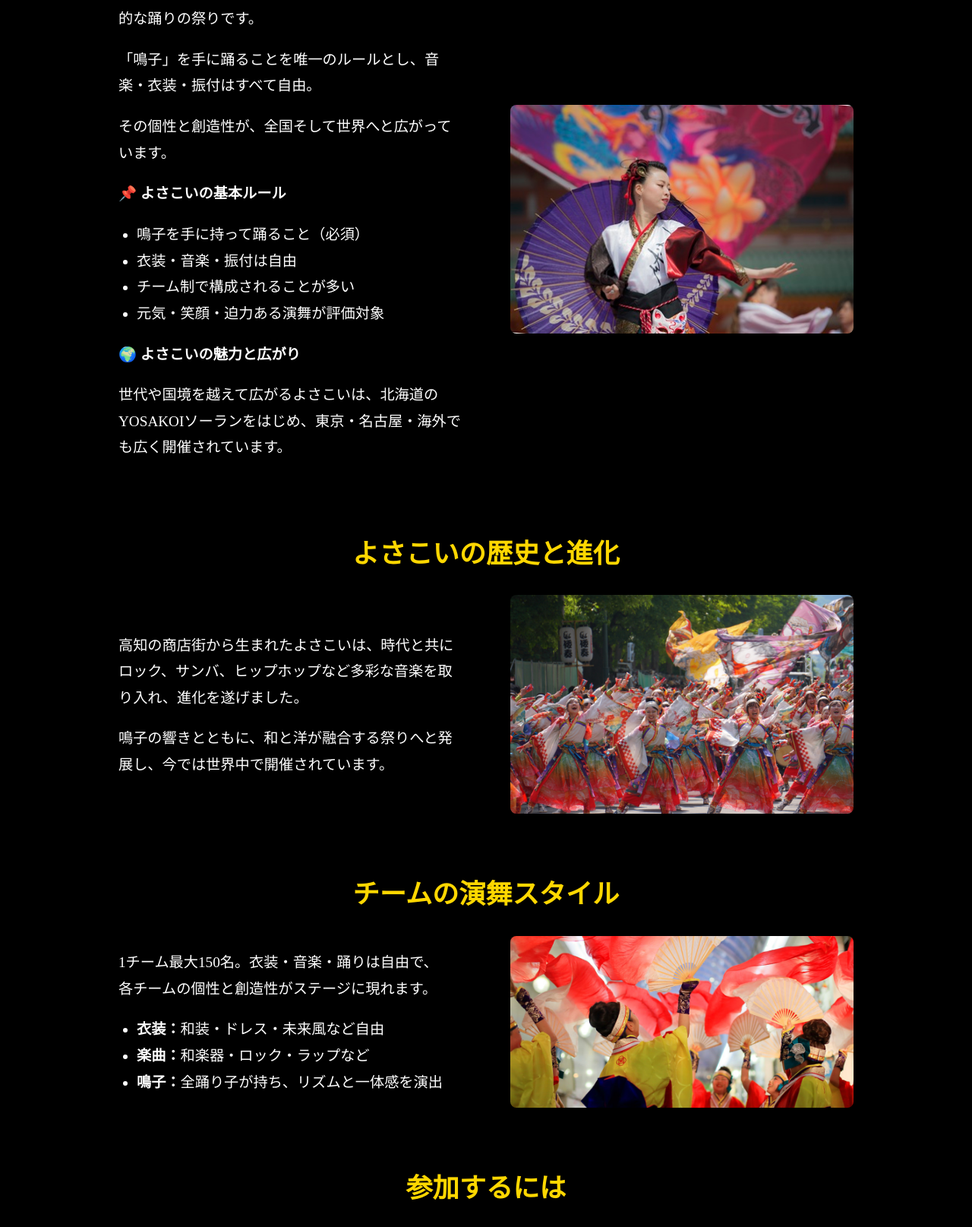
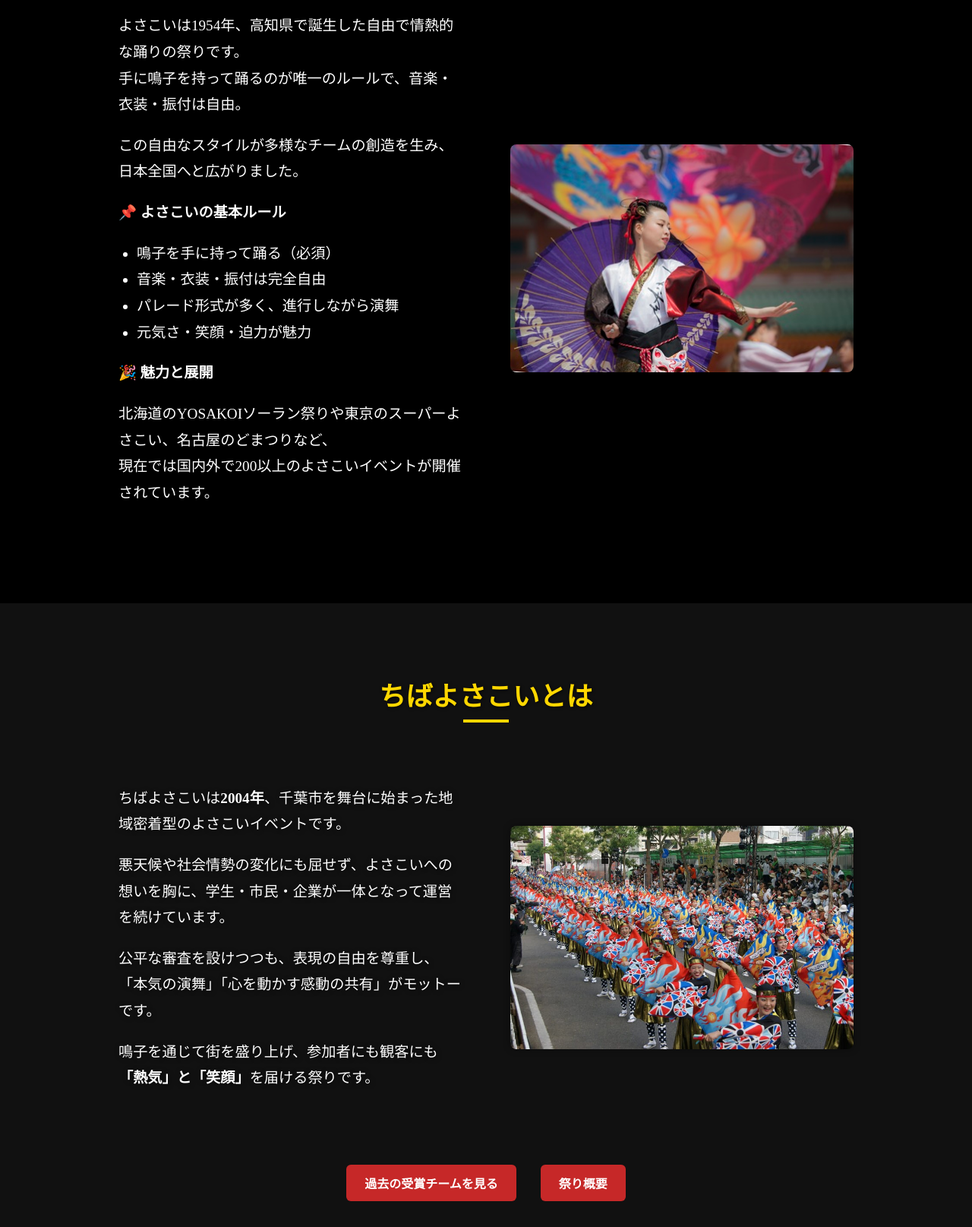
Before and after one commit to sourook/chibaYOSA, a plain HTML site: page jp/yosakoitoha/hajimeni.html in a window 1280 px wide. Shown: the part 988-2603 px from the top of the page at 76% size. Drawn offline with Linux system fonts and the light colour scheme.

Commit message:
categorized

```diff
--- a/CSS/hajimeni.css
+++ b/CSS/hajimeni.css
@@ -103,3 +103,20 @@
 .cta-buttons .btn:hover {
   background-color: #a51e1e;
 }
+
+.about-intro-section.alt {
+  background-color: #111;
+}
+
+.section-title {
+  position: relative;
+}
+
+.section-title::after {
+  content: '';
+  display: block;
+  width: 60px;
+  height: 4px;
+  background: #FFD700;
+  margin: 0.5rem auto 2rem;
+}
--- a/jp/yosakoitoha/hajimeni.html
+++ b/jp/yosakoitoha/hajimeni.html
@@ -11,116 +11,63 @@
 
   <div id="header"></div>
 
+  <!-- ヒーロー -->
   <section class="hero sub-hero" style="background-image: url('../../images/about-hero.jpg');">
     <div class="hero-content">
       <h1>よさこい・ちばよさこい とは</h1>
-      <p>日本の伝統と千葉の情熱が響き合う</p>
+      <p>自由と情熱が響き合う、日本の元気な夏</p>
     </div>
   </section>
 
+  <!-- よさこいとは -->
   <section class="about-intro-section">
     <div class="container">
-
-      <!-- よさこいとは -->
       <h2 class="section-title">よさこいとは</h2>
       <div class="intro-flex">
         <div class="intro-text">
-          <p>よさこいは、1954年に高知県で誕生した自由で情熱的な踊りの祭りです。</p>
-          <p>「鳴子」を手に踊ることを唯一のルールとし、音楽・衣装・振付はすべて自由。</p>
-          <p>その個性と創造性が、全国そして世界へと広がっています。</p>
+          <p>よさこいは1954年、高知県で誕生した自由で情熱的な踊りの祭りです。<br>
+          手に鳴子を持って踊るのが唯一のルールで、音楽・衣装・振付は自由。</p>
+          <p>この自由なスタイルが多様なチームの創造を生み、日本全国へと広がりました。</p>
 
           <p><strong>📌 よさこいの基本ルール</strong></p>
           <ul>
-            <li>鳴子を手に持って踊ること（必須）</li>
-            <li>衣装・音楽・振付は自由</li>
-            <li>チーム制で構成されることが多い</li>
-            <li>元気・笑顔・迫力ある演舞が評価対象</li>
+            <li>鳴子を手に持って踊る（必須）</li>
+            <li>音楽・衣装・振付は完全自由</li>
+            <li>パレード形式が多く、進行しながら演舞</li>
+            <li>元気さ・笑顔・迫力が魅力</li>
           </ul>
 
-          <p><strong>🌍 よさこいの魅力と広がり</strong></p>
-          <p>世代や国境を越えて広がるよさこいは、北海道のYOSAKOIソーランをはじめ、東京・名古屋・海外でも広く開催されています。</p>
+          <p><strong>🎉 魅力と展開</strong></p>
+          <p>北海道のYOSAKOIソーラン祭りや東京のスーパーよさこい、名古屋のどまつりなど、<br>
+          現在では国内外で200以上のよさこいイベントが開催されています。</p>
         </div>
         <div class="intro-image">
-          <img src="../../images/yosakoi_generic.jpg" alt="よさこいとは">
+          <img src="../../images/yosakoi_generic.jpg" alt="よさこい演舞の様子">
+        </div>
+      </div>
+    </div>
+  </section>
+
+  <!-- ちばよさこいとは -->
+  <section class="about-intro-section alt">
+    <div class="container">
+      <h2 class="section-title">ちばよさこいとは</h2>
+      <div class="intro-flex reverse">
+        <div class="intro-image">
+          <img src="../../images/yosakoi_intro.jpg" alt="ちばよさこいの演舞風景">
+        </div>
+        <div class="intro-text">
+          <p>ちばよさこいは<strong>2004年</strong>、千葉市を舞台に始まった地域密着型のよさこいイベントです。</p>
+          <p>悪天候や社会情勢の変化にも屈せず、よさこいへの想いを胸に、学生・市民・企業が一体となって運営を続けています。</p>
+          <p>公平な審査を設けつつも、表現の自由を尊重し、<br>「本気の演舞」「心を動かす感動の共有」がモットーです。</p>
+          <p>鳴子を通じて街を盛り上げ、参加者にも観客にも<strong>「熱気」と「笑顔」</strong>を届ける祭りです。</p>
         </div>
       </div>
 
-      <!-- よさこいの歴史と発展 -->
-      <h2 class="section-title">よさこいの歴史と進化</h2>
-      <div class="intro-flex reverse">
-        <div class="intro-image">
-          <img src="../../images/history_yosakoi.jpg" alt="よさこいの歴史">
-        </div>
-        <div class="intro-text">
-          <p>高知の商店街から生まれたよさこいは、時代と共にロック、サンバ、ヒップホップなど多彩な音楽を取り入れ、進化を遂げました。</p>
-          <p>鳴子の響きとともに、和と洋が融合する祭りへと発展し、今では世界中で開催されています。</p>
-        </div>
-      </div>
-
-      <!-- チームと演舞スタイル -->
-      <h2 class="section-title">チームの演舞スタイル</h2>
-      <div class="intro-flex">
-        <div class="intro-text">
-          <p>1チーム最大150名。衣装・音楽・踊りは自由で、<br>各チームの個性と創造性がステージに現れます。</p>
-          <ul>
-            <li><strong>衣装：</strong>和装・ドレス・未来風など自由</li>
-            <li><strong>楽曲：</strong>和楽器・ロック・ラップなど</li>
-            <li><strong>鳴子：</strong>全踊り子が持ち、リズムと一体感を演出</li>
-          </ul>
-        </div>
-        <div class="intro-image">
-          <img src="../../images/team_style.jpg" alt="演舞スタイル">
-        </div>
-      </div>
-
-      <!-- よさこいの参加方法 -->
-      <h2 class="section-title">参加するには</h2>
-      <div class="intro-flex reverse">
-        <div class="intro-image">
-          <img src="../../images/join_yosakoi.jpg" alt="参加方法">
-        </div>
-        <div class="intro-text">
-          <ul>
-            <li>🔰 初心者歓迎チームに加入</li>
-            <li>👫 仲間とチームを結成</li>
-            <li>🚶‍♀️「にわか隊」で飛び入り参加</li>
-          </ul>
-          <p>衣装は貸与やレンタルも可能で、練習もサポートされることが多く、気軽に参加できます。</p>
-        </div>
-      </div>
-
-      <!-- 観光客向け楽しみ方 -->
-      <h2 class="section-title">観光客としての楽しみ方</h2>
-      <div class="intro-flex">
-        <div class="intro-text">
-          <p>演舞を間近で見るなら「パレード形式」、じっくり楽しむなら「競演場」がおすすめ。</p>
-          <p>📸 カメラマナーに配慮しつつ、鳴子の音と笑顔に浸ってみましょう。</p>
-          <p>「ソイヤ！」の掛け声と共に、観客も一体になれるのがよさこいの醍醐味です。</p>
-        </div>
-        <div class="intro-image">
-          <img src="../../images/viewing_tips.jpg" alt="観覧のポイント">
-        </div>
-      </div>
-
-      <!-- ちばよさこいとは -->
-      <h2 class="section-title">ちばよさこいとは</h2>
-      <div class="intro-flex reverse">
-        <div class="intro-image">
-          <img src="../../images/yosakoi_intro.jpg" alt="ちばよさこいの様子">
-        </div>
-        <div class="intro-text">
-          <p>2004年に千葉でスタートした「ちばよさこい」。</p>
-          <p>街そのものが舞台となり、「本気で頂点を決める祭り」として審査制も導入。</p>
-          <p>鳴子の音とともに、千葉の街に<strong>笑顔と感動</strong>を響かせます。</p>
-        </div>
-      </div>
-
-      <!-- ボタン -->
       <div class="cta-buttons">
         <a href="../about.html#awards" class="btn">過去の受賞チームを見る</a>
         <a href="../about.html#outline" class="btn">祭り概要</a>
       </div>
-
     </div>
   </section>
 
@@ -150,7 +97,7 @@
         html = '<a href="/en/index.html">EN</a> / <a href="/jp/index.html" class="active">JP</a>';
       }
       var langSwitch = document.querySelector('.language-switch');
-      if(langSwitch) langSwitch.innerHTML = html;
+      if (langSwitch) langSwitch.innerHTML = html;
     })();
   </script>
 </body>
```
